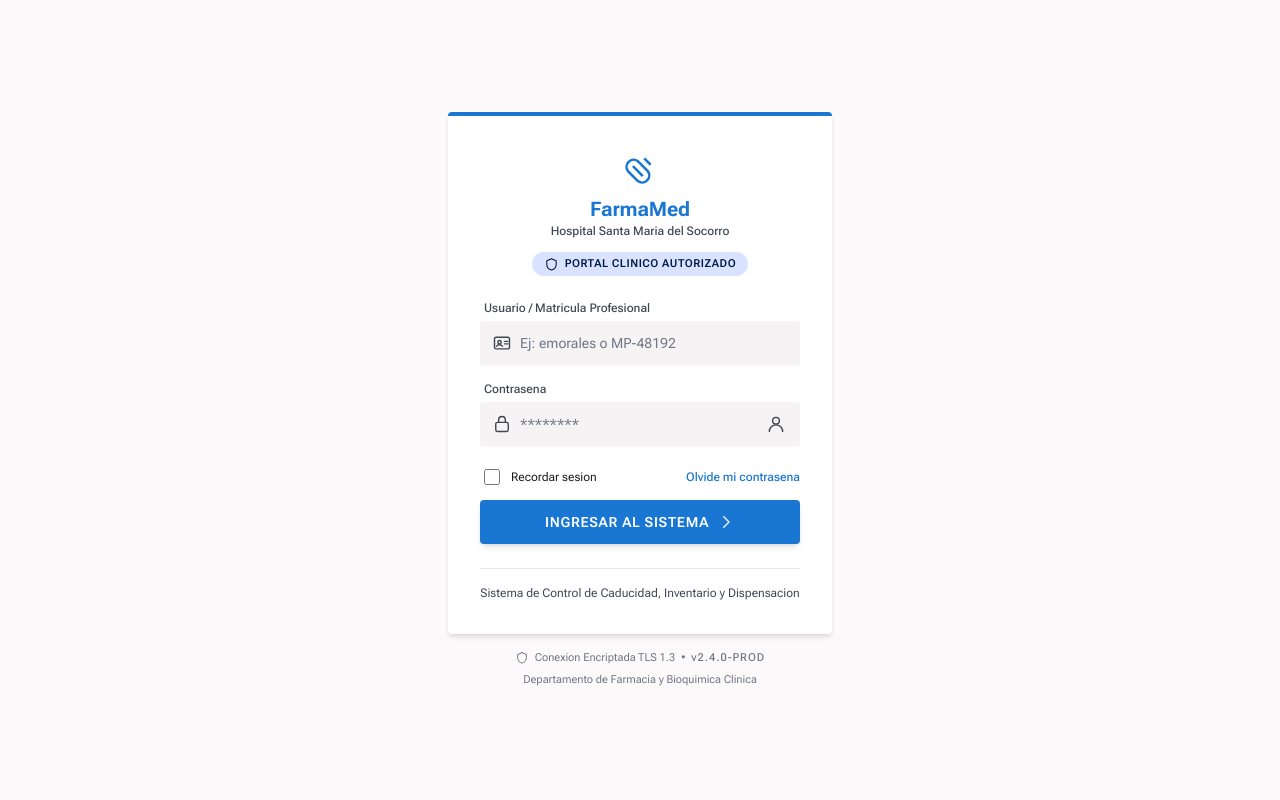
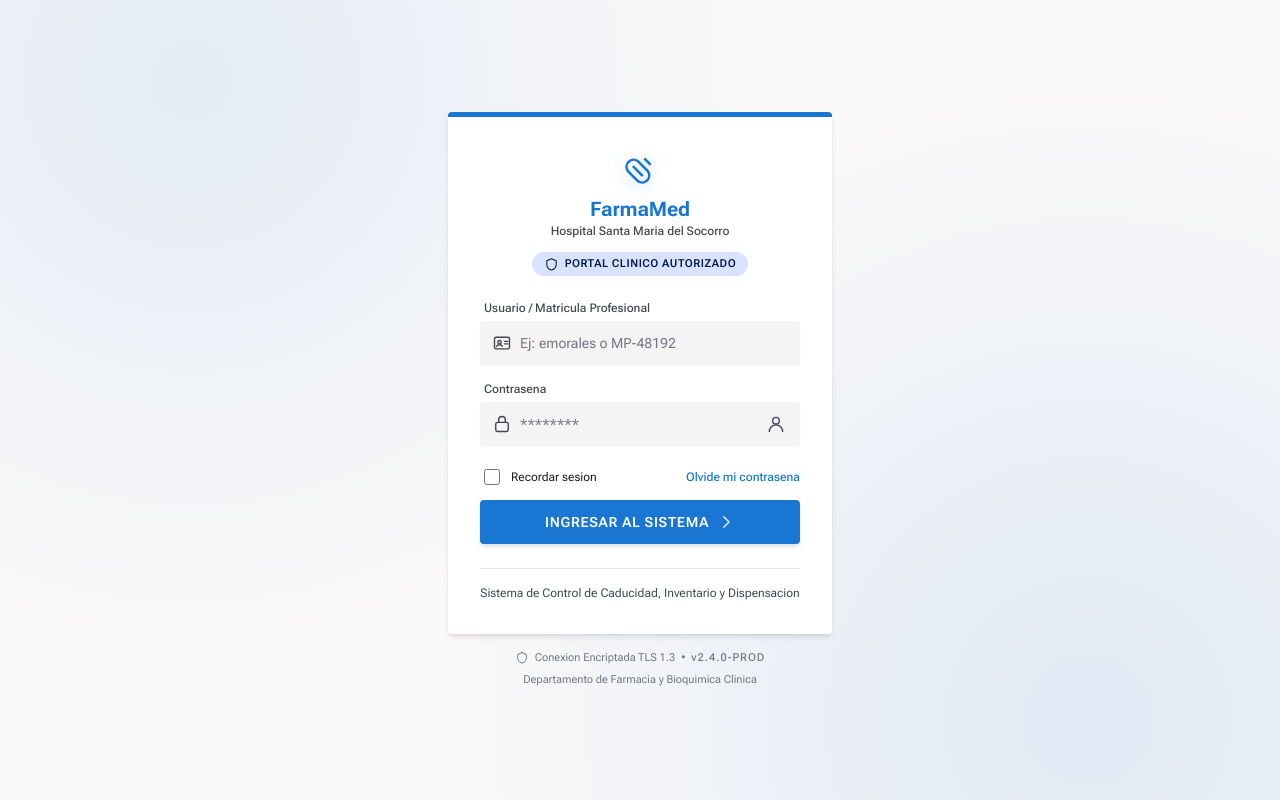
Before and after one commit to Adriel1311/Sistema_Farmacia, an Angular app in the folder MedicPOS/frontend/: page /auth/login in a window 1280 px wide. Built offline with nearby package versions, Linux system fonts and the light colour scheme.

Commit message:
Update login.component.scss
Cambio de estilo

```diff
--- a/MedicPOS/frontend/src/app/auth/login/login.component.scss
+++ b/MedicPOS/frontend/src/app/auth/login/login.component.scss
@@ -3,6 +3,11 @@
 :host {
   display: block;
   min-height: 100vh;
+}
+
+@keyframes login-enter {
+  from { opacity: 0; transform: translateY(12px); }
+  to   { opacity: 1; transform: translateY(0); }
 }
 
 .login {
@@ -11,7 +16,10 @@
   justify-content: center;
   min-height: 100vh;
   padding: $space-4;
-  background: $color-bg-primary;
+  background:
+    radial-gradient(circle at 15% 10%, rgba($color-primary, 0.10), transparent 45%),
+    radial-gradient(circle at 85% 90%, rgba($color-primary-container, 0.12), transparent 50%),
+    $color-bg-primary;
 }
 
 .login__panel {
@@ -32,6 +40,7 @@
   border-radius: $radius-lg;
   box-shadow: $shadow-md;
   overflow: hidden;
+  animation: login-enter 0.5s ease-out both;
 
   @media (min-width: 480px) {
     padding: $space-8;
@@ -43,8 +52,8 @@
   top: 0;
   left: 0;
   right: 0;
-  height: 4px;
-  background: $color-primary;
+  height: 5px;
+  background: linear-gradient(90deg, $color-primary, $color-primary-container, $color-primary);
 }
 
 .login__brand {
@@ -60,6 +69,7 @@
   place-items: center;
   margin-bottom: $space-3;
   color: $color-primary;
+  filter: drop-shadow(0 4px 10px rgba($color-primary, 0.30));
 }
 
 .login__title {
```
